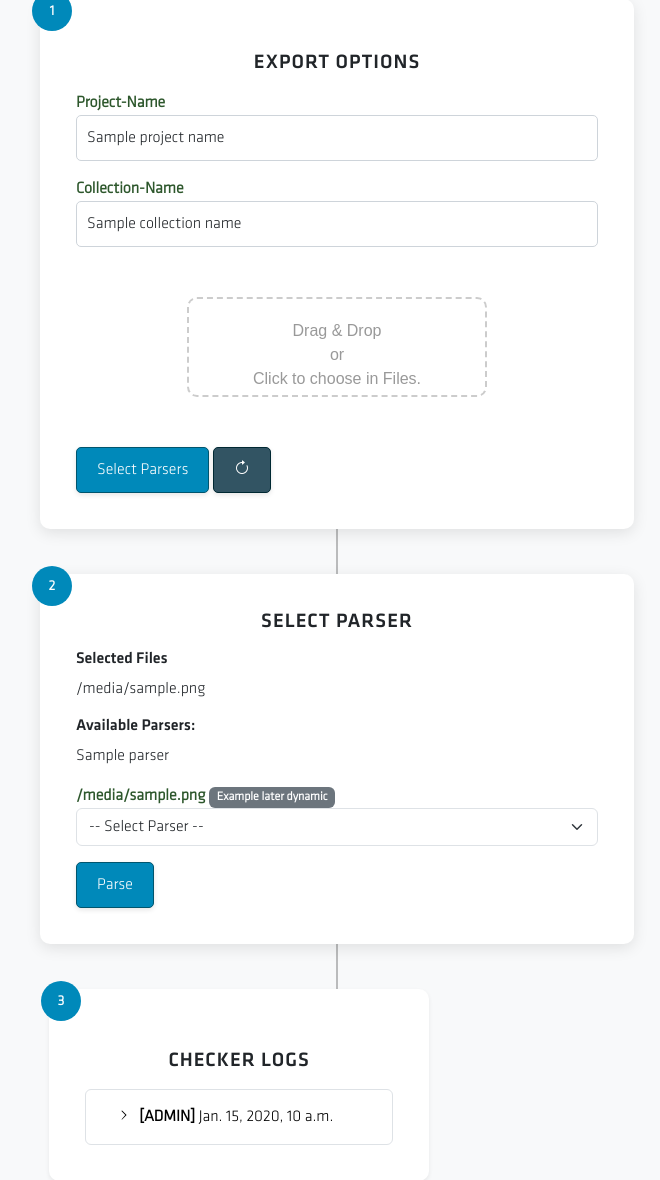
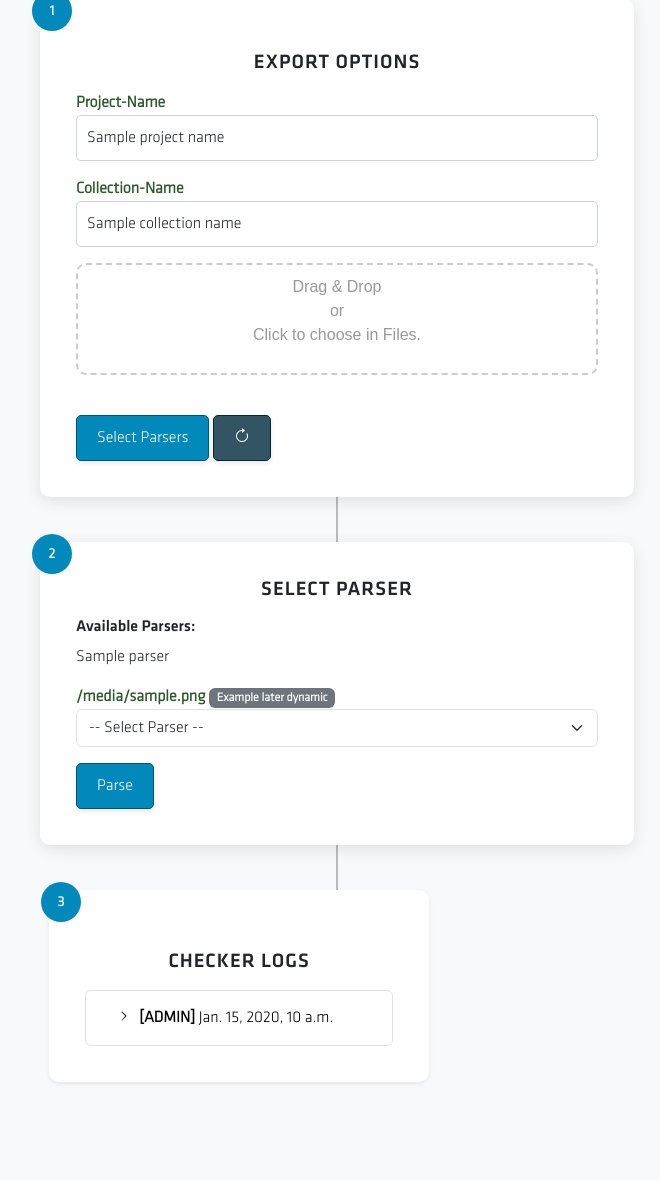
Before and after one commit to JosePizarro3/openbis-upload-helper, a Django app: template openbis_upload_helper/app/templates/homepage.html in a window 1280 px wide. Shown: the part 107-1287 px from the top of the page, without its empty margins (303-963 px from the left). Run offline with Django 5.2, Linux system fonts and the light colour scheme; the template is opened without the code that fills it: most values are stand-ins (such as "Sample title", 1, 10 or a date in 2020); parts of the project's set-up code (start-up, migrations or seed data) failed here and were passed over.

Commit message:
added overall app structure changes

```diff
--- a/openbis_upload_helper/app/static/css/style.css
+++ b/openbis_upload_helper/app/static/css/style.css
@@ -261,31 +261,55 @@ hr.vertical {
 #drop-area {
     border: 2px dashed #ccc;
     border-radius: 10px;
-    width: 300px;
-    height: 100px;
     font-family: sans-serif;
     text-align: center;
-    padding: 20px;
-    margin: 50px auto;
+    margin: 10px auto;
+    padding: 10px;
     color: #999;
 }
 
 #drop-area.highlight {
-    border-color: purple;
+    border-color: var(--bam-blau-dark);
     background-color: #f3eaff;
 }
+
+/* 1. Hauptliste */
 ul#file-list {
-    width: 300px;
+    width: 100%;
     margin: 0;
-    padding: 0;
+    padding: 10px;
     font-family: sans-serif;
     list-style: none;
+    margin-bottom: 10px;
+
+    border: 2px solid #ccc;
+    background-clip: padding-box;
+    transition: border-color .15s ease-in-out, box-shadow .15s ease-in-out;
+    border-radius: 0.25rem;
+}
+ul#file-list:empty {
+  border: none;
 }
 
-ul#file-list li {
+ul#file-list > li {
     padding: 5px 10px;
-    border-bottom: 1px solid #ddd;
 }
-ul#file-list li:last-child {
+ul#file-list > li:last-child {
     border-bottom: none;
 }
+
+
+ul#file-list ul {
+    list-style: none;
+    margin: 5px 0 0 15px;
+    padding: 5px;
+    border: 1px solid #999;
+    border-radius: 0.25rem;
+}
+ul#file-list ul li {
+    padding: 3px 8px;
+    border-bottom: 1px solid #eee;
+}
+ul#file-list ul li:last-child {
+    border-bottom: none;
+}
--- a/openbis_upload_helper/app/templates/homepage.html
+++ b/openbis_upload_helper/app/templates/homepage.html
@@ -46,7 +46,7 @@
                                             Click to choose in Files.</p>
                                             <input type="file" id="fileElem" name="files[]" multiple required style="display:none;">
                                         </div>
-                                        <ul id="file-list" style="margin-bottom: 10px;"></ul>
+                                        <ul id="file-list"></ul>
                                         <input type="hidden" name="selected_files" id="selected-files-input">
                                         <script>
                                         const dropArea = document.getElementById('drop-area');
@@ -77,6 +77,7 @@
                                             fileInput.files = e.dataTransfer.files;
                                             handleFiles(e.dataTransfer.files);
                                         });
+                                        //handle files and display them + checkboxes
                                         async function handleFiles(files) {
                                           fileList.innerHTML = '';
                                           for (let i = 0; i < files.length; i++) {
@@ -86,7 +87,21 @@
                                             const checkbox = document.createElement('input');
                                             checkbox.type = 'checkbox';
                                             checkbox.value = file.name;
+                                            checkbox.checked = true; // default checked
+                                            checkbox.style.marginRight = '10px';
+                                            if (file.name.endsWith('.zip')) {
+                                              checkbox.disabled = true;
+                                              checkbox.checked = false;
+                                            }
+                                            if (file.name.endsWith('.tar')) {
+                                              checkbox.disabled = true;
+                                              checkbox.checked = false;
+                                            }
+                                            if (checkbox.disabled==true) {
+                                              checkbox.hidden = true; // hide checkbox for compressed files
+                                            }
                                             li.appendChild(checkbox);
+
 
                                             const label = document.createElement('label');
                                             label.textContent = file.name;
@@ -97,8 +112,6 @@
                                               const arrayBuffer = await file.arrayBuffer();
                                               const zip = await JSZip.loadAsync(arrayBuffer);
 
-                                              //li.textContent = file.name;
-
                                               const ul = document.createElement('ul');
                                               for (const filename in zip.files) {
                                                 const zipEntry = zip.files[filename];
@@ -108,6 +121,8 @@
                                                     const innerCheckbox = document.createElement('input');
                                                     innerCheckbox.type = 'checkbox';
                                                     innerCheckbox.value = filename;
+                                                    innerCheckbox.style.marginRight = '10px';
+                                                    innerCheckbox.checked = true; // default checked
 
                                                     const innerLabel = document.createElement('label');
                                                     innerLabel.textContent = filename;
@@ -125,16 +140,16 @@
                                         function getSelectedFiles() {
                                           const selected = [];
                                           document.querySelectorAll('#file-list input[type=checkbox]:checked').forEach(cb => {
-                                            console.log("Selected files:", selected);
                                             selected.push(cb.value);
                                           });
+                                          console.log("Selected files:", selected);
                                           return selected;
                                         }
 
                                         document.getElementById('upload-form').addEventListener('submit', function() {
                                           const selected = getSelectedFiles();
                                           console.log("Selected files:", selected); // Debug
-                                          document.getElementById('selected-files-input').value = JSON.stringify(selected || []);
+                                          document.getElementById('selected-files-input').value = selected.join(',');
                                         });
                                         </script>
                                         <button type="submit" name="upload" class="btn btn-primary">Select Parsers</button>
@@ -152,12 +167,6 @@
                   <div class="card-body">
                     <div class="card-number">2</div>
                     <h5 class="text-center">Select Parser</h5>
-                    <h6>Selected Files</h5>
-                    <ul style="list-style: none; padding: 0; margin: 3; display: flex; gap: 10px;">
-                        {% for selected_file in selected_files %}
-                            <li>{{ selected_file }}</li>
-                        {% endfor %}
-                    </ul>
                     <h6>Available Parsers:</h6>
                     <ul style="list-style: none; padding: 0; margin: 3; display: flex; gap: 10px;">
                         {% for parser in parser_choices %}
```
Also changed, not shown: openbis_upload_helper/app/views.py (+25 -37 lines).
